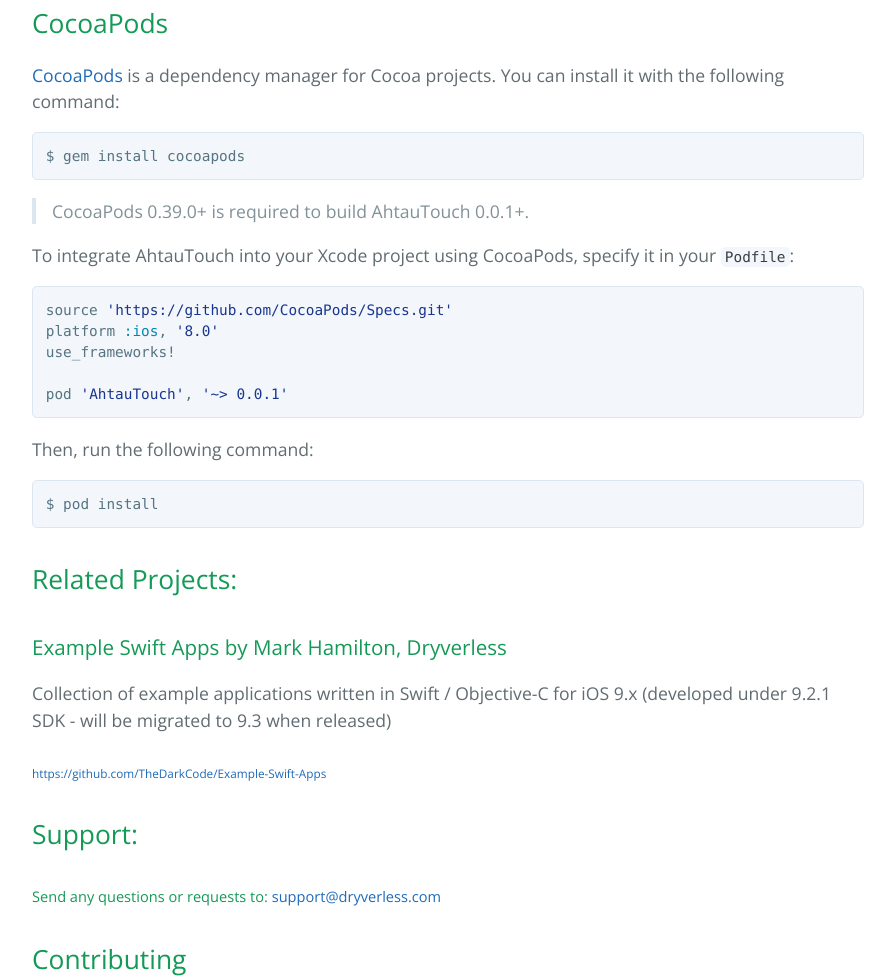
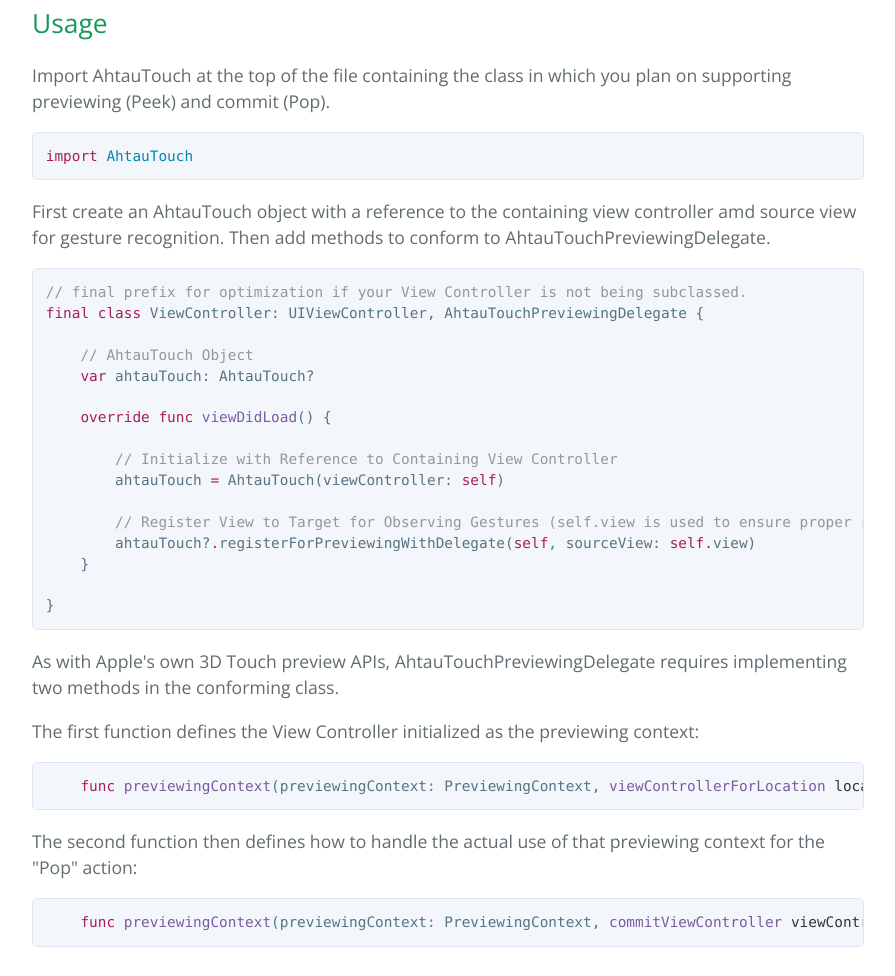
Before and after one commit to TheDarkCode/AhtauTouch, a plain HTML site: page index.html in a window 1280 px wide. Shown: the part 539-1515 px from the top of the page, without its empty margins (192-1087 px from the left). Drawn offline with nearby package versions, Linux system fonts and the light colour scheme.

Commit message:
Create gh-pages branch via GitHub

```diff
--- a/index.html
+++ b/index.html
@@ -23,6 +23,42 @@
 <a id="ahtautouch" class="anchor" href="#ahtautouch" aria-hidden="true"><span aria-hidden="true" class="octicon octicon-link"></span></a>AhtauTouch</h1>
 
 <p>Peek and Pop extensions compatible with all iOS devices.</p>
+
+<h2>
+<a id="usage" class="anchor" href="#usage" aria-hidden="true"><span aria-hidden="true" class="octicon octicon-link"></span></a>Usage</h2>
+
+<p>Import AhtauTouch at the top of the file containing the class in which you plan on supporting previewing (Peek) and commit (Pop).</p>
+
+<div class="highlight highlight-source-swift"><pre><span class="pl-k">import</span> <span class="pl-c1">AhtauTouch</span></pre></div>
+
+<p>First create an AhtauTouch object with a reference to the containing view controller amd source view for gesture recognition. Then add methods to conform to AhtauTouchPreviewingDelegate.</p>
+
+<div class="highlight highlight-source-swift"><pre><span class="pl-c">// final prefix for optimization if your View Controller is not being subclassed.</span>
+<span class="pl-k">final</span> <span class="pl-k">class</span> ViewController: UIViewController, AhtauTouchPreviewingDelegate {
+
+    <span class="pl-c">// AhtauTouch Object</span>
+    <span class="pl-k">var</span> ahtauTouch: AhtauTouch?
+
+    <span class="pl-k">override</span> <span class="pl-k">func</span> <span class="pl-en">viewDidLoad</span>() {
+
+        <span class="pl-c">// Initialize with Reference to Containing View Controller</span>
+        ahtauTouch <span class="pl-k">=</span> AhtauTouch(viewController: <span class="pl-k">self</span>)
+
+        <span class="pl-c">// Register View to Target for Observing Gestures (self.view is used to ensure proper rendering).</span>
+        ahtauTouch?<span class="pl-k">.</span>registerForPreviewingWithDelegate(<span class="pl-k">self</span>, sourceView: <span class="pl-k">self</span><span class="pl-k">.</span>view)
+    }
+
+}</pre></div>
+
+<p>As with Apple's own 3D Touch preview APIs, AhtauTouchPreviewingDelegate requires implementing two methods in the conforming class. </p>
+
+<p>The first function defines the View Controller initialized as the previewing context: </p>
+
+<div class="highlight highlight-source-swift"><pre>    <span class="pl-k">func</span> <span class="pl-en">previewingContext</span>(previewingContext: PreviewingContext, <span class="pl-en">viewControllerForLocation</span> <span class="pl-smi">location</span>: CGPoint) <span class="pl-k">-&gt;</span> UIViewController?</pre></div>
+
+<p>The second function then defines how to handle the actual use of that previewing context for the "Pop" action: </p>
+
+<div class="highlight highlight-source-swift"><pre>    <span class="pl-k">func</span> <span class="pl-en">previewingContext</span>(previewingContext: PreviewingContext, <span class="pl-en">commitViewController</span> <span class="pl-smi">viewControllerToCommit</span>: UIViewController)</pre></div>
 
 <h2>
 <a id="cocoapods" class="anchor" href="#cocoapods" aria-hidden="true"><span aria-hidden="true" class="octicon octicon-link"></span></a>CocoaPods</h2>
@@ -81,6 +117,12 @@
 </ul>
 
 <h2>
+<a id="acknowledgements" class="anchor" href="#acknowledgements" aria-hidden="true"><span aria-hidden="true" class="octicon octicon-link"></span></a>Acknowledgements</h2>
+
+<p>PeekPop by Roy Marmelstein
+<a href="https://github.com/marmelroy/PeekPop">https://github.com/marmelroy/PeekPop</a></p>
+
+<h2>
 <a id="license" class="anchor" href="#license" aria-hidden="true"><span aria-hidden="true" class="octicon octicon-link"></span></a>License</h2>
 
 <p>Copyright (c) 2016 Mark Hamilton / dryverless (<a href="http://www.dryverless.com">http://www.dryverless.com</a>)</p>
```
Also changed, not shown: params.json (+1 -1 lines).
